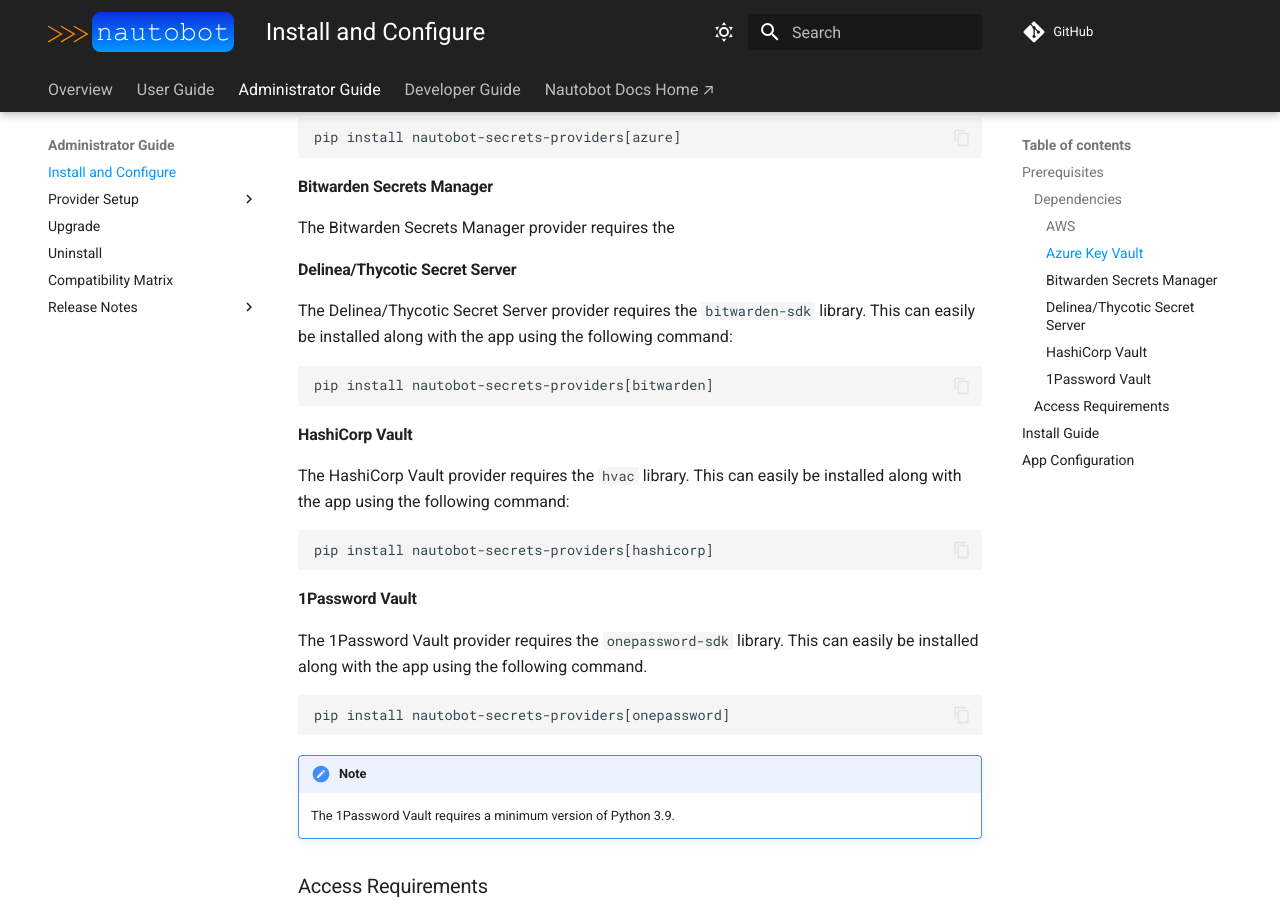
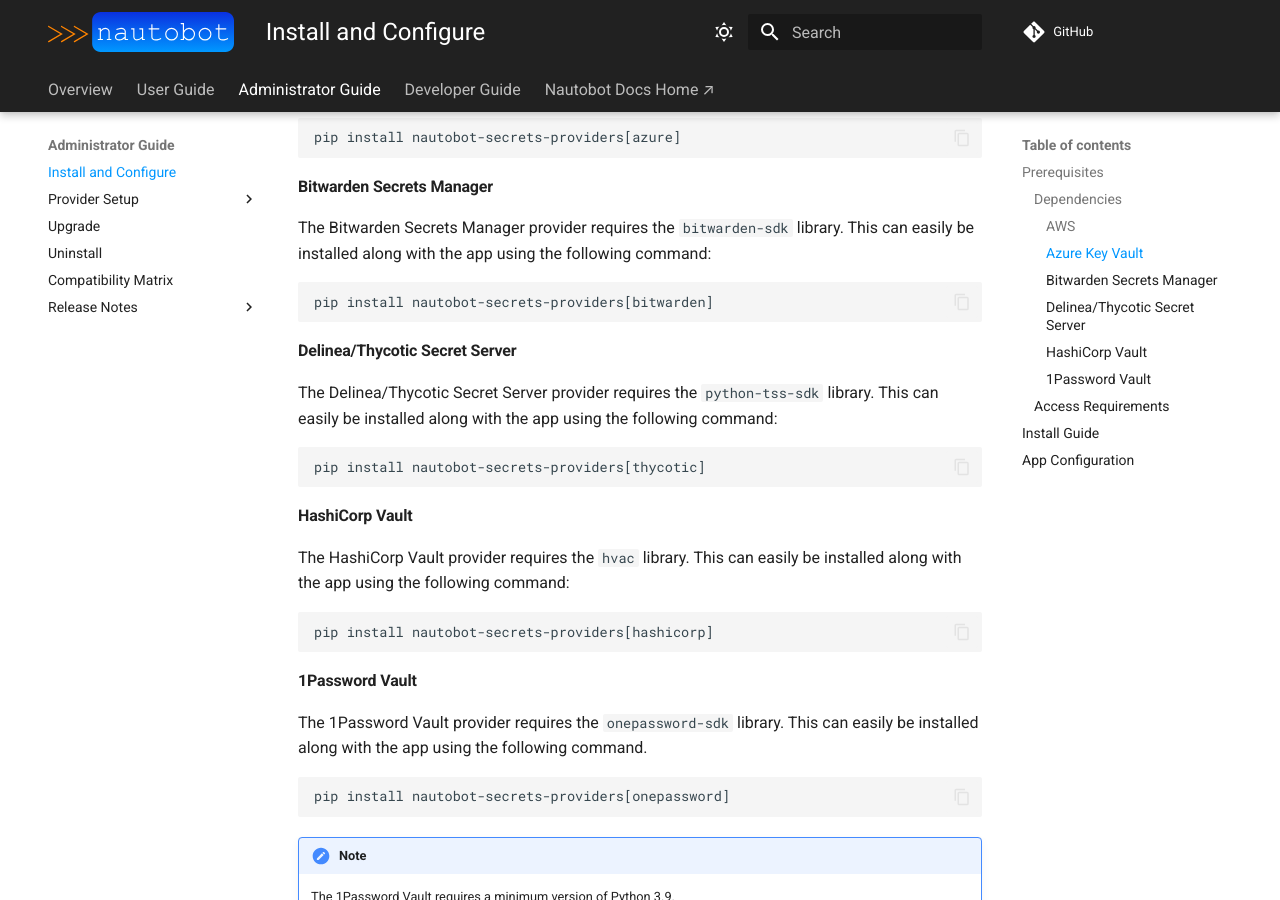
Before and after one commit to nautobot/nautobot-app-secrets-providers, an MkDocs documentation site: the page built from docs/admin/install.md, in a window 1280 px wide and 900 px high, scrolled down 1081 px. Built offline with MkDocs 1.6.1 and Material for MkDocs 9.7.7, drawn with Linux system fonts in a browser that asks for light colours; comment, search, counter and statistics services are not loaded.

Commit message:
Regen lockfile

````diff
--- a/docs/admin/install.md
+++ b/docs/admin/install.md
@@ -38,14 +38,18 @@
 
 #### Bitwarden Secrets Manager
 
-The Bitwarden Secrets Manager provider requires the
+The Bitwarden Secrets Manager provider requires the `bitwarden-sdk` library. This can easily be installed along with the app using the following command:
+
+```no-highlight
+pip install nautobot-secrets-providers[bitwarden]
+```
 
 #### Delinea/Thycotic Secret Server
 
-The Delinea/Thycotic Secret Server provider requires the `bitwarden-sdk` library. This can easily be installed along with the app using the following command:
+The Delinea/Thycotic Secret Server provider requires the `python-tss-sdk` library. This can easily be installed along with the app using the following command:
 
 ```no-highlight
-pip install nautobot-secrets-providers[bitwarden]
+pip install nautobot-secrets-providers[thycotic]
 ```
 
 #### HashiCorp Vault
--- a/pyproject.toml
+++ b/pyproject.toml
@@ -37,7 +37,7 @@
 hvac = { version = ">=0.11.0, <1.1.0", optional = true }
 python-tss-sdk = { version = "~1.2.0", optional = true }
 onepassword-sdk = { version = "^0.1.2", python = ">=3.9", optional = true }
-bitwarden-sdk = ">=2.0.0"
+bitwarden-sdk = { version = ">=2.0.0", optional = true }
 
 [tool.poetry.group.dev.dependencies]
 coverage = "*"
````
Also changed, not shown: 1 other file.
